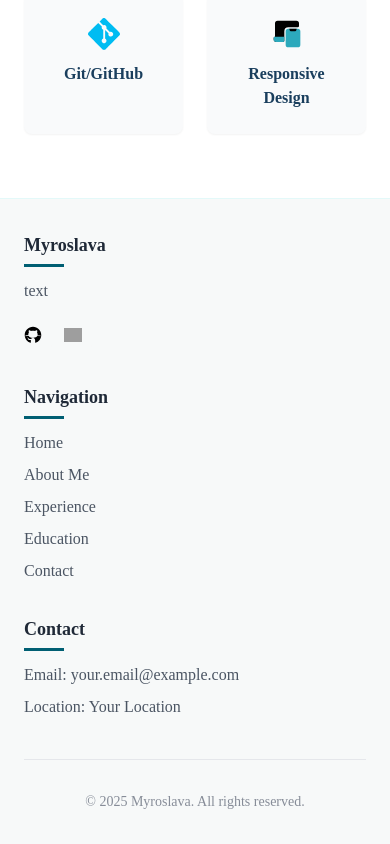
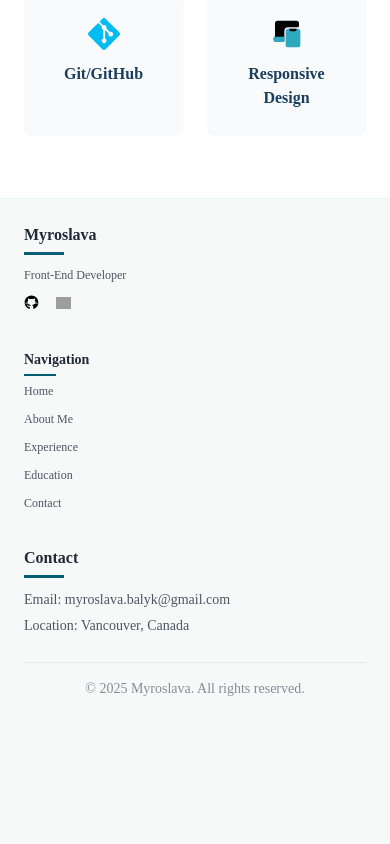
Before and after one commit to MyroslavaBalyk/myroslava-portfolio, a Next.js app: page / in a window 390 px wide. Shown: the part 1074-1918 px from the top of the page. After the commit the page ends 1797 px from the top, so only its background shows below. Built offline with nearby package versions, Linux system fonts and the light colour scheme; grey boxes are pictures that could not be loaded; a web font is replaced by a local one.

Commit message:
implement responsive footer

```diff
--- a/src/components/layout/Footer.tsx
+++ b/src/components/layout/Footer.tsx
@@ -4,12 +4,12 @@ import Image from "next/image";
 const socialLinks = [
   {
     name: "GitHub",
-    url: "https://github.com/yourusername",
+    url: "https://github.com/MyroslavaBalyk",
     icon: "/icons/github.svg",
   },
   {
     name: "LinkedIn",
-    url: "https://linkedin.com/in/yourusername",
+    url: "https://linkedin.com/in/myroslava-balyk",
     icon: "/icons/linkedin.svg",
   },
 ];
@@ -24,13 +24,13 @@ const navigationLinks = [
 
 export default function Footer() {
   return (
-    <footer className="py-8 px-6 md:px-12 lg:px-24 bg-[var(--color-background)] w-full border-t border-[var(--color-accent)] dark:bg-gray-800">
+    <footer className="py-6 px-6 md:px-10 lg:px-16 bg-[var(--color-background)] w-full border-t border-[var(--color-accent)] dark:bg-gray-800">
       <div className="max-w-7xl mx-auto">
         <div className="grid grid-cols-1 md:grid-cols-3 gap-8">
           <div>
             <h3
               className="
-              text-lg font-semibold text-gray-800 dark:text-white
+              text-base font-semibold text-gray-800 dark:text-white
               relative inline-block mb-5
               after:content-[''] after:absolute after:bottom-[-8px] after:left-0
               after:w-10 after:h-[3px] after:bg-[var(--color-primary)]
@@ -39,7 +39,7 @@ export default function Footer() {
             >
               Myroslava
             </h3>
-            <p className="text-gray-600 dark:text-gray-300 mb-4">text</p>
+            <p className="text-gray-600 dark:text-gray-300 mb-2 text-xs">Front-End Developer</p>
             <div className="flex gap-2">
               {socialLinks.map((link) => (
                 <a
@@ -49,7 +49,7 @@ export default function Footer() {
                   rel="noopener noreferrer"
                   aria-label={link.name}
                   className="
-                    flex items-center justify-start w-8 h-8 rounded-full
+                    flex items-center justify-start w-6 h-6 rounded-full
                     bg-[var(--color-background)] dark:bg-gray-700
                     transition-all duration-300 hover:-translate-y-0.5
                     hover:bg-[var(--color-accent)] dark:hover:bg-[var(--color-primary-dark)]
@@ -58,8 +58,8 @@ export default function Footer() {
                   <Image
                     src={link.icon}
                     alt={link.name}
-                    width={18}
-                    height={18}
+                    width={15}
+                    height={15}
                     className="
                       transition-all duration-300 filter
                       hover:brightness-110 dark:brightness-150 dark:hover:brightness-200
@@ -73,22 +73,22 @@ export default function Footer() {
           <div>
             <h3
               className="
-              text-lg font-semibold text-gray-800 dark:text-white
-              relative inline-block mb-5
-              after:content-[''] after:absolute after:bottom-[-8px] after:left-0
-              after:w-10 after:h-[3px] after:bg-[var(--color-primary)]
+              text-sm font-semibold text-gray-800 dark:text-white
+              relative inline-block mb-2
+              after:content-[''] after:absolute after:bottom-[-6px] after:left-0
+              after:w-8 after:h-[2px] after:bg-[var(--color-primary)]
               dark:after:bg-[var(--color-primary-light)]
             "
             >
               Navigation
             </h3>
-            <ul className="space-y-2">
+            <ul className="space-y-1">
               {navigationLinks.map((link) => (
                 <li key={link.path}>
                   <Link
                     href={link.path}
                     className="
-                      text-gray-600 dark:text-gray-300
+                      text-gray-600 dark:text-gray-300 text-xs
                       transition-all duration-300 inline-block relative
                       hover:text-[var(--color-primary)] dark:hover:text-[var(--color-primary-light)]
                       hover:-translate-y-0.5
@@ -108,7 +108,7 @@ export default function Footer() {
           <div>
             <h3
               className="
-              text-lg font-semibold text-gray-800 dark:text-white
+              text-base font-semibold text-gray-800 dark:text-white
               relative inline-block mb-5
               after:content-[''] after:absolute after:bottom-[-8px] after:left-0
               after:w-10 after:h-[3px] after:bg-[var(--color-primary)]
@@ -117,16 +117,16 @@ export default function Footer() {
             >
               Contact
             </h3>
-            <p className="text-gray-600 dark:text-gray-300 mb-2">
-              Email: your.email@example.com
+            <p className="text-gray-600 dark:text-gray-300 mb-1.5 text-sm">
+              Email: myroslava.balyk@gmail.com
             </p>
-            <p className="text-gray-600 dark:text-gray-300 mb-2">
-              Location: Your Location
+            <p className="text-gray-600 dark:text-gray-300 mb-1.5 text-sm">
+              Location: Vancouver, Canada
             </p>
           </div>
         </div>
 
-        <div className="border-t border-gray-200 dark:border-gray-700 mt-8 pt-8 text-center text-gray-500 dark:text-gray-400">
+        <div className="border-t border-gray-200 dark:border-gray-700 mt-5 pt-4 text-center text-gray-500 dark:text-gray-400">
           <p className="text-sm opacity-80 hover:opacity-100 transition-opacity duration-300">
             © {new Date().getFullYear()} Myroslava. All rights reserved.
           </p>
```
